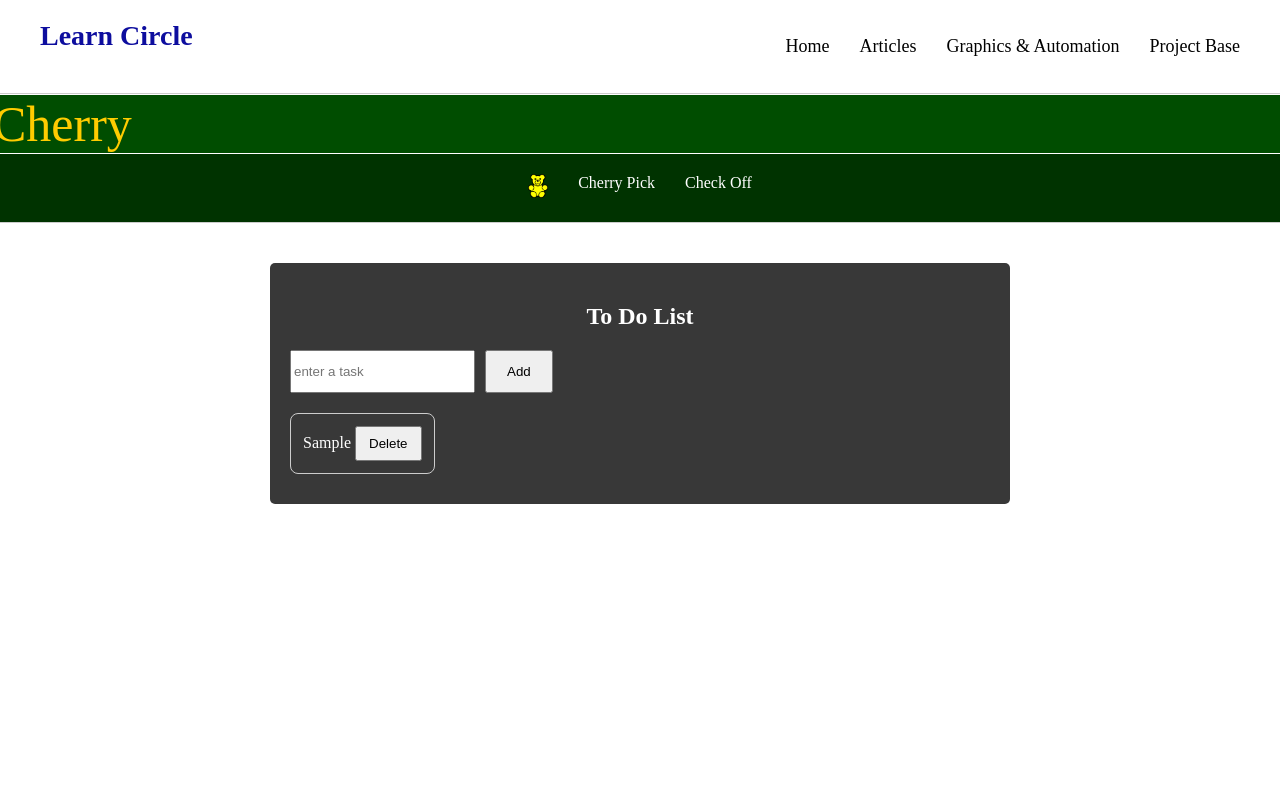
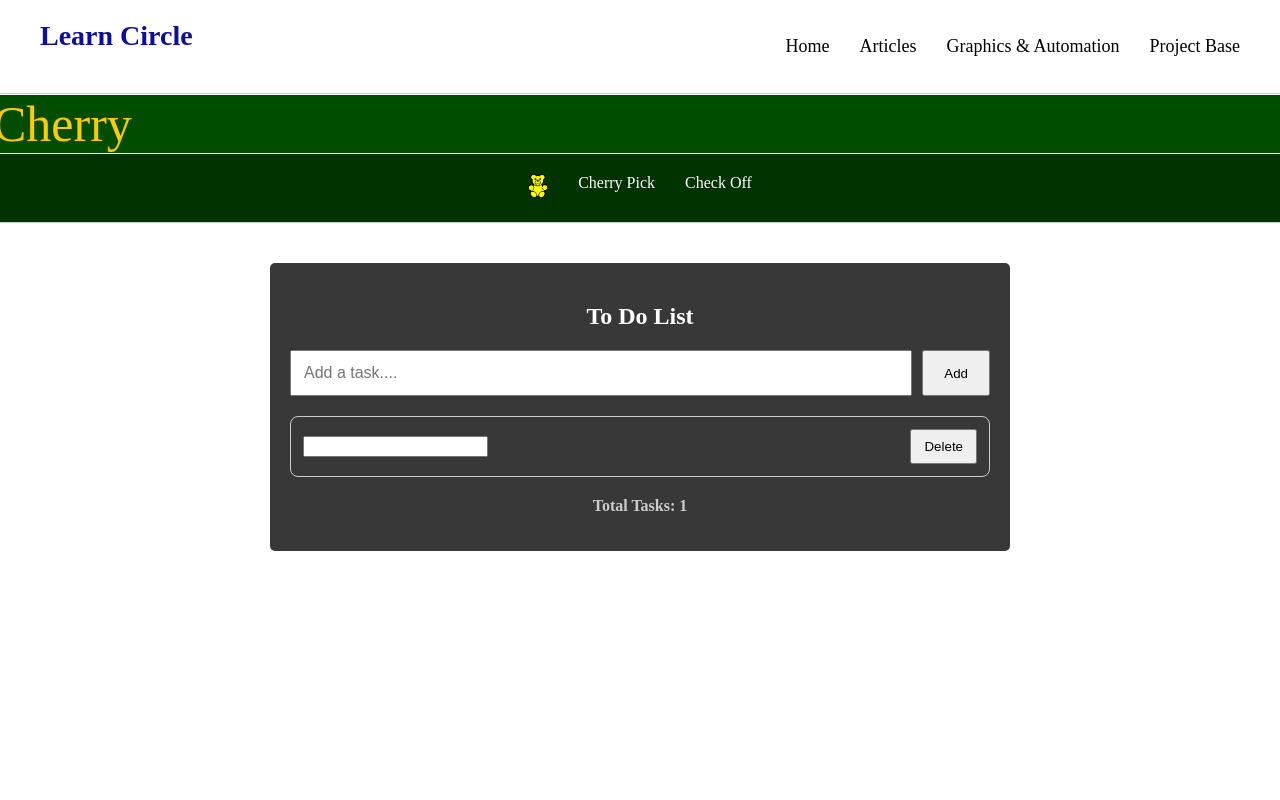
Before and after one commit to marycamaraa/learnCircle, a React (Vite) app: page /GraphicsAutomation in a window 1280 px wide. Both pictures are taken after typing "Sample" into the empty fields and a click on the button "Add". Shown: the top 800 px of the page. Built offline with nearby package versions, Linux system fonts and the light colour scheme.

Commit message:
feat(todo): add task completion and delete actions

```diff
--- a/src/components/GraphicsSection/index.jsx
+++ b/src/components/GraphicsSection/index.jsx
@@ -19,30 +19,51 @@ function GraphicsSections() {
   }
 
   //delete function
-  const deleteTask = (indexToDelete) => {
-    setTasks(tasks.filter((_, index) => index !== indexToDelete))
+  const deleteTask = (id) => {
+    setTasks(tasks.filter((task) => task.id !== id))
   }
+
+  const toggleTask = (id) => {
+    setTasks(tasks.map((task) => (task.id === id ? { ...task, completed: !task.completed } : task)))
+  }
+
   return (
     <div className={styles.container}>
       <h2 className={styles.heading}> To Do List</h2>
       <div className={styles.inputContainer}>
-        <input type="text" value={task} onChange={(e) => setTask(e.target.value)} placeholder="enter a task" />
-        <button className={styles.button} onClick={addTask}>
+        <input
+          className={styles.input}
+          type="text"
+          placeholder="Add a task...."
+          value={task}
+          onChange={(error) => setTask(error.target.value)}
+          onKeyDown={(error) => {
+            if (error.key === 'Enter') {
+              addTask()
+            }
+          }}
+        />
+        <button className={styles.addButton} onClick={addTask}>
           Add
         </button>
       </div>
       <div className="items-container">
         <div />
+
         <ul className={styles.toDoList}>
-          {tasks.map((item, index) => (
-            <li className={styles.toDoListItem} key={index}>
-              <span> {item} </span>
-              <button className={styles.deleteButton} onClick={() => deleteTask(index)}>
+          {tasks.map((task) => (
+            <li key={task.id} className={styles.toDoItem}>
+              <div className={styles.taskcontent}>
+                <input type="checkout" checked={task.completed} onChange={() => toggleTask(task.id)}></input>
+                <span className={task.completed ? styles.completed : ''}> {task.text} </span>
+              </div>
+              <button className={styles.deleteButton} onClick={() => deleteTask(task.id)}>
                 Delete
               </button>
             </li>
           ))}
         </ul>
+        <p className={styles.taskCount}>Total Tasks: {tasks.length}</p>
       </div>
     </div>
   )
--- a/src/components/GraphicsSection/index.module.css
+++ b/src/components/GraphicsSection/index.module.css
@@ -24,27 +24,43 @@
   font-size: 16px;
 }
 
-.button {
+.addButton {
   padding: 12px 20px;
+  cursor: pointer;
 }
 .toDoList {
-  display: flex;
   list-style: none;
   gap: 5px;
   padding: 0;
   margin: 0;
 }
 
-.toDoListItem {
-  color: #fff;
+.toDoItem {
+  display: flex;
+  justify-content: space-between;
+  align-items: center;
+
   padding: 12px;
   margin-bottom: 10px;
+
   border: 1px solid #ccc;
   border-radius: 8px;
+}
+
+.taskContent {
+  display: flex;
+  align-items: center;
+  gap: 10px;
 }
 
 .deleteButton {
   padding: 8px 12px;
   cursor: pointer;
+}
 
+.taskCount {
+  color: #ccc;
+  font-weight: bold;
+  margin-top: 20px;
+  text-align: center;
 }
--- /dev/null
+++ b/src/components/GraphicsTimer/index.jsx
@@ -0,0 +1,7 @@
+import './index.css'
+
+function GraphicsTimer() {
+  return <></>
+}
+
+export default GraphicsTimer
--- a/src/pages/GraphicsAutomation/GraphicsAutomation.jsx
+++ b/src/pages/GraphicsAutomation/GraphicsAutomation.jsx
@@ -1,6 +1,6 @@
 import GraphicsNavbar from '../../components/GraphicsNavbar'
 import GraphicsSections from '../../components/GraphicsSection'
-
+import GraphicsTimer from '../../components/GraphicsTimer'
 import styles from './Graphics.module.css'
 
 function GraphicsAutomation() {
@@ -9,6 +9,7 @@ function GraphicsAutomation() {
       <div className={styles.layout}>
         <GraphicsNavbar />
         <GraphicsSections />
+        <GraphicsTimer />
       </div>
     </>
   )
```
Also changed, not shown: src/components/GraphicsTimer/index.css (added).
